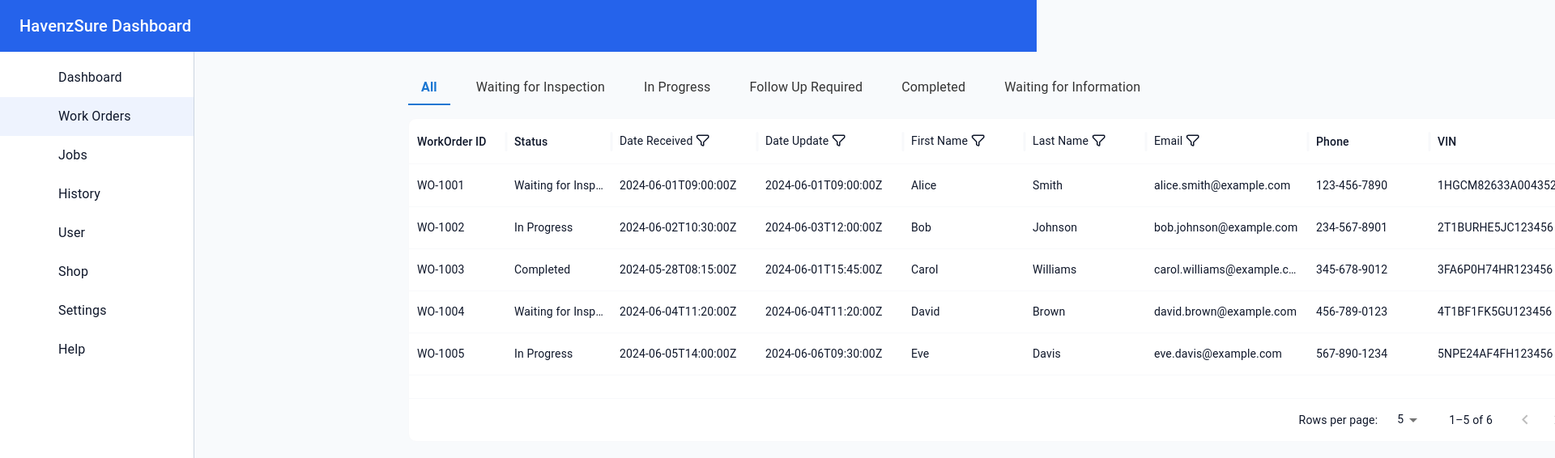
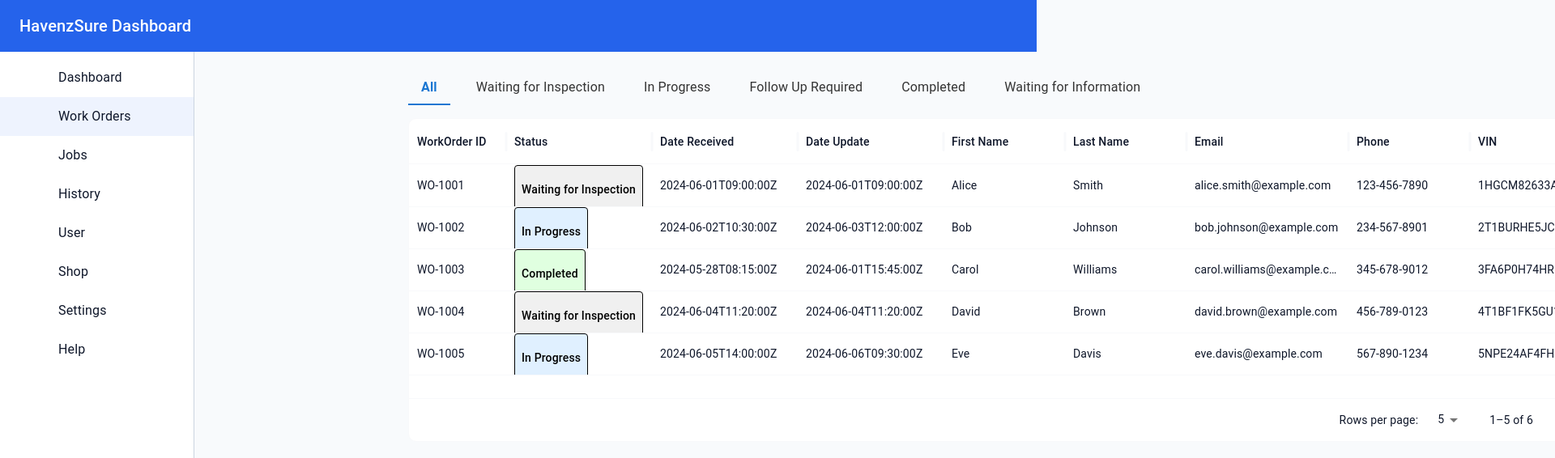
Before and after one commit to DashboardDivas/havenzsure-dashboard, a Next.js app: page /work-orders in a window 1280 px wide. Shown: the top 566 px of the page at 81% size, 1920 px wide, since content can reach past the window. Built offline with nearby package versions, Linux system fonts and the light colour scheme; some icons are missing; what @mui/material-nextjs would draw is missing.

Commit message:
Make StatusChip

```diff
--- a/src/app/work-orders/page.tsx
+++ b/src/app/work-orders/page.tsx
@@ -4,9 +4,8 @@ import { useEffect, useState } from "react";
 import { DataGrid, GridColDef, useGridApiRef } from "@mui/x-data-grid";
 import { fetchWorkOrders } from "@/lib/fakeApi";
 import { WorkOrder, WorkOrderStatus } from "@/types/workOrder";
-import { useRef } from "react";
-import { GridApi } from "@mui/x-data-grid";
 import { useRouter } from "next/navigation";
+import StatusChip from "@/components/ui/StatusChip";
 
 export default function WorkOrdersGrid() {
   const [rows, setRows] = useState<WorkOrder[]>([]);
@@ -23,7 +22,12 @@ export default function WorkOrdersGrid() {
 
 const columns: GridColDef[] = [
   { field: "WorkOrderID", headerName: "WorkOrder ID", width: 120 },
-    { field: "Status", headerName: "Status", width: 130 },
+  {
+    field: "Status",
+    headerName: "Status",
+    width: 180,
+    renderCell: (params) => <StatusChip status={params.value} />,
+  },
   { field: "DateReceived", headerName: "Date Received", width: 180 },
   { field: "DateUpdate", headerName: "Date Update", width: 180 },
   { field: "FirstName", headerName: "First Name", width: 150 },
@@ -32,7 +36,6 @@ export default function WorkOrdersGrid() {
   { field: "Phone", headerName: "Phone", width: 150 },
   { field: "VIN", headerName: "VIN", width: 180 },
 ];
-
 
   const [activeTab, setActiveTab] = useState<WorkOrderStatus | "ALL">("ALL");
   const statusTabs: (WorkOrderStatus | "ALL")[] = [
@@ -80,45 +83,6 @@ export default function WorkOrdersGrid() {
             id: row.WorkOrderID,
           }))}
           columns={columns.map((col) => {
-            // 需要加filter图标的列
-            const filterableFields = [
-              "DateReceived",
-              "DateUpdate",
-              "FirstName",
-              "LastName",
-              "Email",
-            ];
-            if (filterableFields.includes(col.field)) {
-              return {
-                ...col,
-                filterable: true,
-                renderHeader: (params) => (
-                  <span style={{ display: "flex", alignItems: "center", gap: 4 }}>
-                    {col.headerName}
-                    <span style={{ display: "inline-flex" }}>
-                      <svg
-                        width="18"
-                        height="18"
-                        viewBox="0 0 24 24"
-                        fill="none"
-                        stroke="currentColor"
-                        strokeWidth="2"
-                        strokeLinecap="round"
-                        strokeLinejoin="round"
-                        style={{ cursor: "pointer" }}
-                        onClick={(e) => {
-                          e.stopPropagation();
-                          apiRef.current?.showFilterPanel?.(col.field);
-                        }}
-                      >
-                        <path d="M3 4a1 1 0 0 1 1-1h16a1 1 0 0 1 1 1v2a1 1 0 0 1-.293.707l-6.414 6.414A2 2 0 0 0 13 14.586V19a1 1 0 0 1-1.447.894l-2-1A1 1 0 0 1 9 18v-3.414a2 2 0 0 0-.293-1.121L2.293 6.707A1 1 0 0 1 2 6V4z" />
-                      </svg>
-                    </span>
-                  </span>
-                ),
-                disableColumnMenu: true,
-              };
-            }
             return { ...col, disableColumnMenu: true };
           })}
           loading={loading}
--- a/src/components/ui/StatusChip.tsx
+++ b/src/components/ui/StatusChip.tsx
@@ -1,5 +1,45 @@
-export default function StatusChip() {
+"use client";
+
+import { WorkOrderStatus } from "@/types/workOrder";
+
+interface StatusChipProps {
+  status: WorkOrderStatus;
+}
+
+export default function StatusChip({ status }: StatusChipProps) {
+  const getStyles = (status: WorkOrderStatus) => {
+    switch (status) {
+      case WorkOrderStatus.WaitingForInspection:
+        return { backgroundColor: "#f0f0f0", borderColor: "#000", color: "#000" };
+      case WorkOrderStatus.InProgress:
+        return { backgroundColor: "#e0f0ff", borderColor: "#000", color: "#000" };
+      case WorkOrderStatus.FollowUpRequired:
+        return { backgroundColor: "#ffe0e0", borderColor: "#000", color: "#000" };
+      case WorkOrderStatus.Completed:
+        return { backgroundColor: "#e0ffe0", borderColor: "#000", color: "#000" };
+      case WorkOrderStatus.WaitingForInformation:
+        return { backgroundColor: "#fff7e0", borderColor: "#000", color: "#000" };
+      default:
+        return { backgroundColor: "#fff", borderColor: "#000", color: "#000" };
+    }
+  };
+
+  const styles = getStyles(status);
+
   return (
-    <div>🎨 StatusChip placeholder</div>
+    <span
+      style={{
+        display: "inline-block",
+        padding: "4px 8px",
+        borderRadius: 4,
+        border: `1px solid ${styles.borderColor}`,
+        backgroundColor: styles.backgroundColor,
+        color: styles.color,
+        fontSize: 14,
+        fontWeight: 500,
+      }}
+    >
+      {status}
+    </span>
   );
 }
```
Lines whose indentation alone changed are shown as unchanged.
